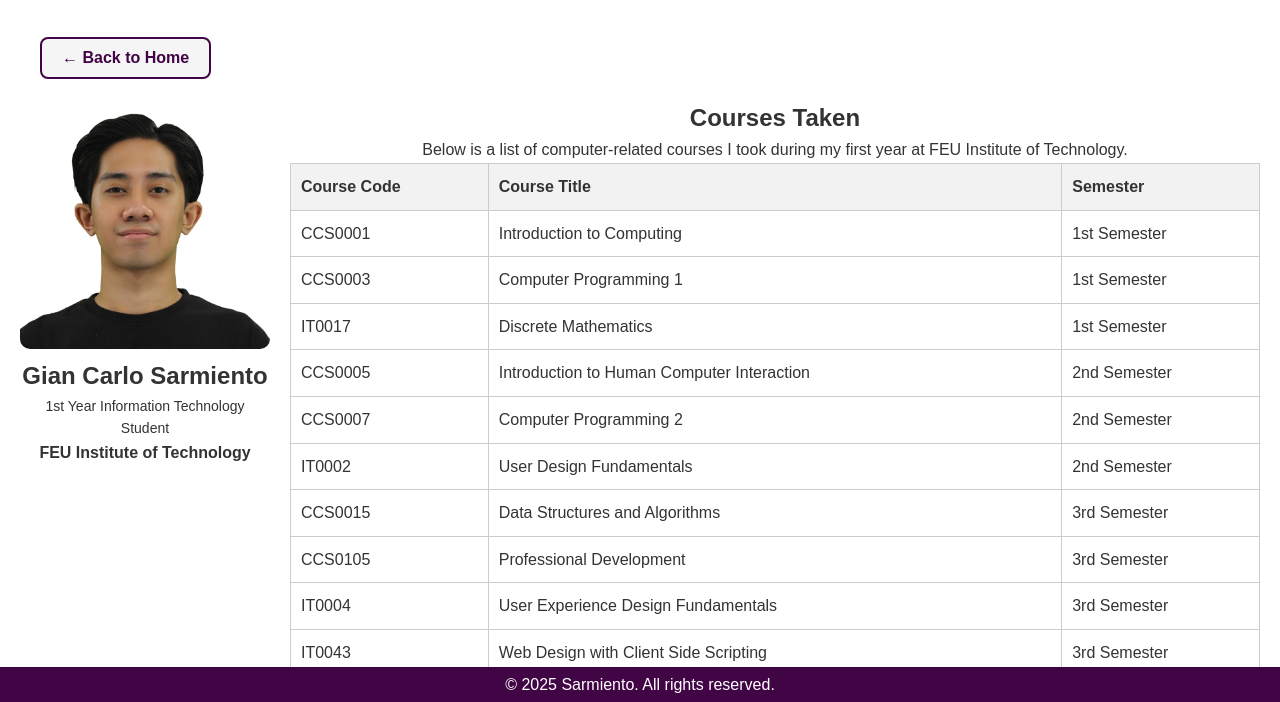
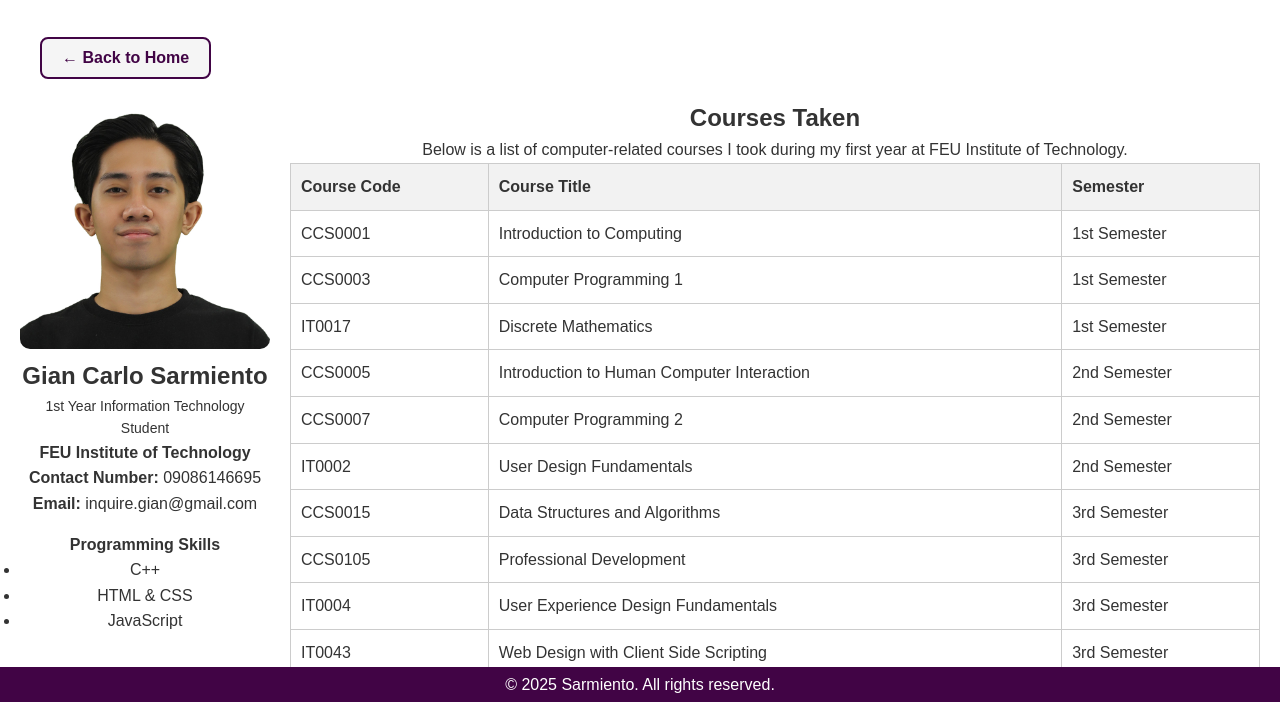
Before and after one commit to suhnshaine/GCSWebsite, a plain HTML site: page about.html in a window 1280 px wide. Shown: the part 98-800 px from the top of the page. Drawn offline with Linux system fonts and the light colour scheme.

Commit message:
Update about.html

```diff
--- a/about.html
+++ b/about.html
@@ -26,10 +26,24 @@
 		<section class="content-section about-wrapper">
 			<!-- Sidebar with image and info -->
 			<aside class="about-sidebar">
-			<img src="IMAGE\2X2 SARMIENTO (1).jpg" alt="My Photo" class="about-image">
+				<img src="IMAGE/2X2 SARMIENTO (1).jpg" alt="My Photo" class="about-image">
 				<h2>Gian Carlo Sarmiento</h2>
 				<p class="student-info">1st Year Information Technology Student</p>
 				<p class="school-name"><b>FEU Institute of Technology</b></p>
+
+				<!-- Contact Info -->
+				<div class="contact-info">
+					<p><b>Contact Number:</b> 09086146695</p>
+					<p><b>Email:</b> inquire.gian@gmail.com</p>
+				</div>
+
+				<!-- Skills -->
+				<h3 style="margin-top: 15px; font-size: 16px;">Programming Skills</h3>
+				<ul class="skills-list">
+					<li>C++</li>
+					<li>HTML & CSS</li>
+					<li>JavaScript</li>
+				</ul>
 			</aside>
 
 			<!-- Courses Table -->
@@ -60,7 +74,6 @@
 					</tbody>
 				</table>
 			</div>
-
 		</section>
 	</main>
 
```
Lines whose indentation alone changed are shown as unchanged.
